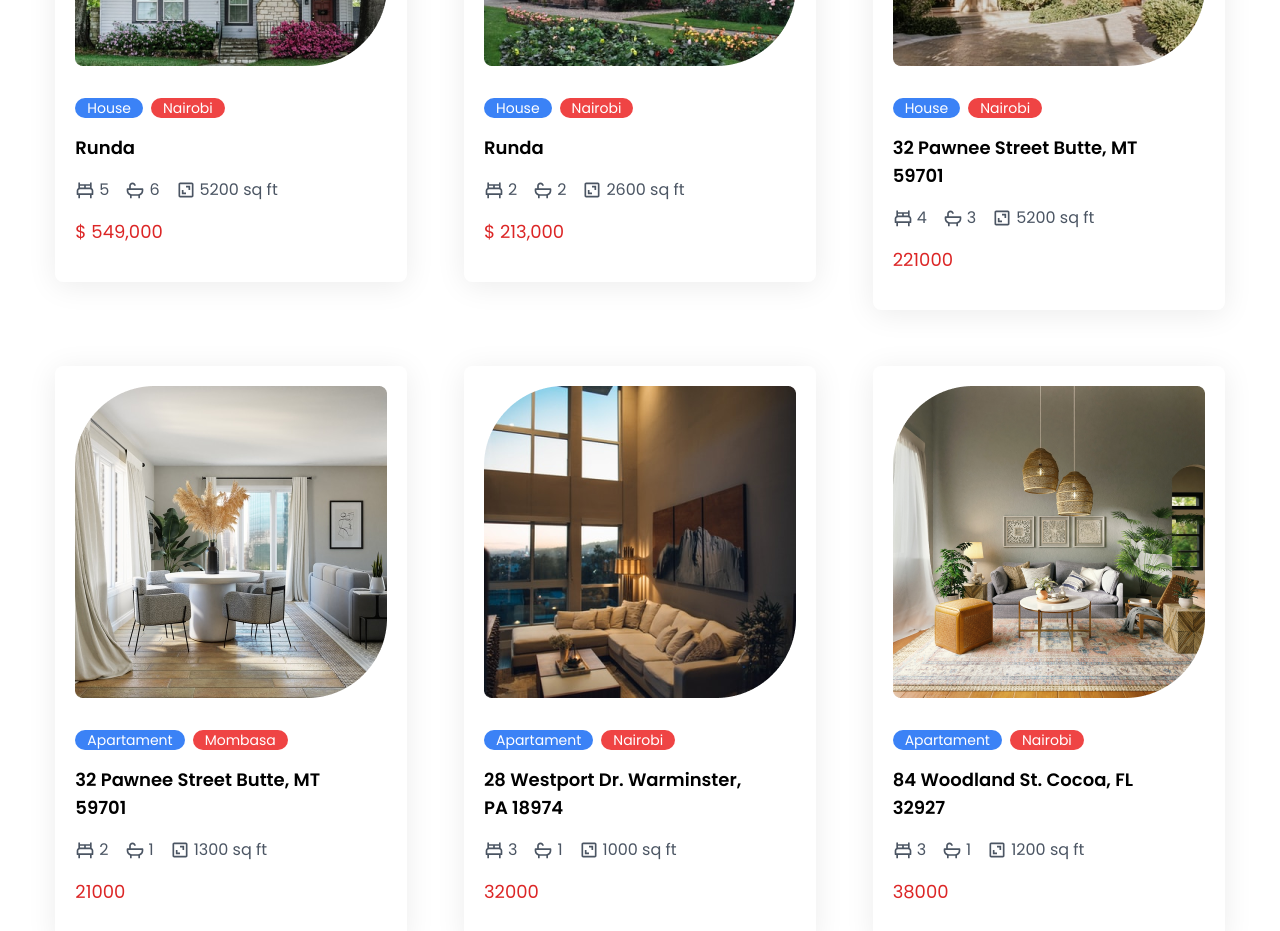
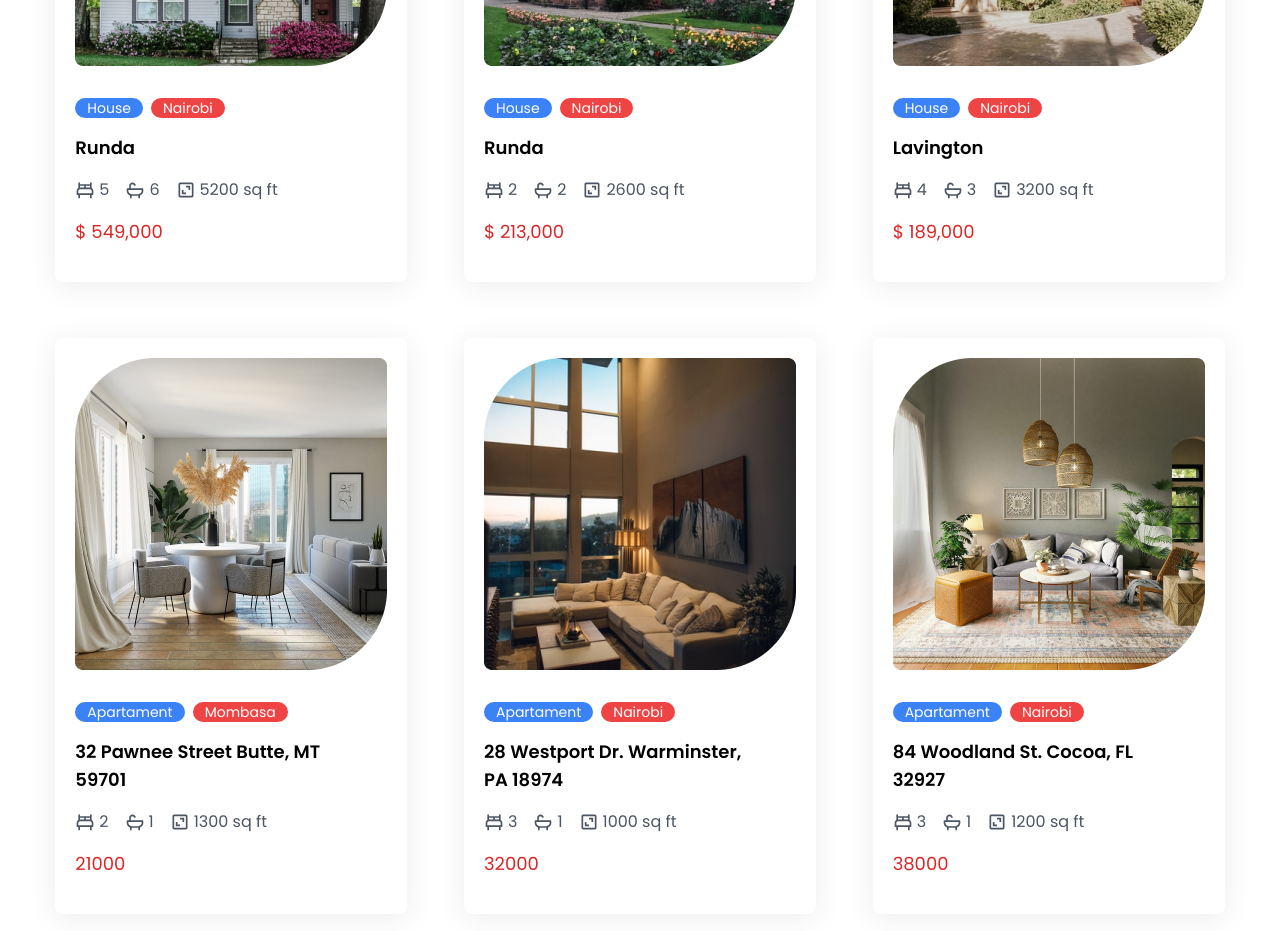
Before and after one commit to Thuotracy/real-estate-app-design, a React (Create React App) app: page / in a window 1280 px wide. Shown: the part 3560-4491 px from the top of the page. Built offline with nearby package versions, Linux system fonts and the light colour scheme.

Commit message:
made changes

```diff
--- a/src/data.js
+++ b/src/data.js
@@ -358,12 +358,12 @@ export const housesData = [
     image: House12,
     imageLg: House12Lg,
     country: 'Nairobi',
-    address: '32 Pawnee Street Butte, MT 59701',
+    address: 'Lavington',
     bedrooms: '4',
     bathrooms: '3',
-    surface: '5200 sq ft',
+    surface: '3200 sq ft',
     year: '2013',
-    price: '221000',
+    price: '$ 189,000',
     agent: {
       image: Agent3,
       name: 'Amado Smith',
```
